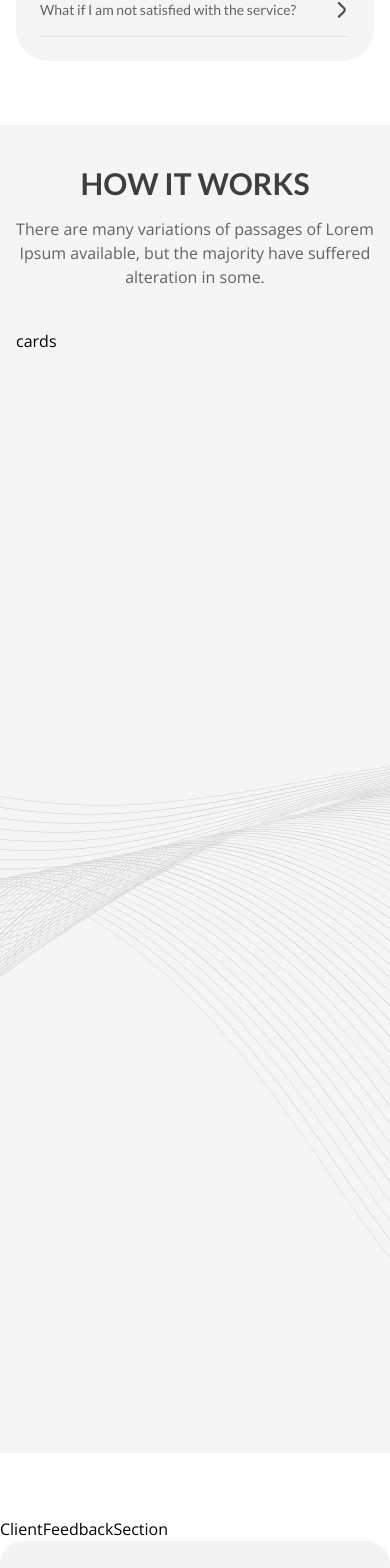
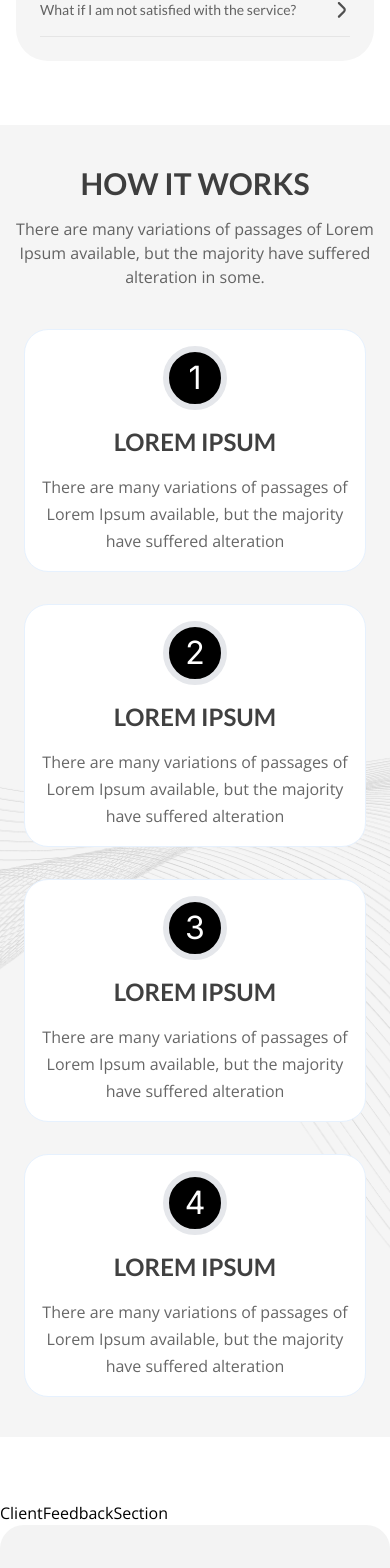
Before and after one commit to Biplob17h/AdhunikBD_NEXT, a Next.js app: page / in a window 390 px wide. Shown: the part 6619-8187 px from the top of the page. Built offline with nearby package versions, Linux system fonts and the light colour scheme.

Commit message:
refactor HowWorkSection layout; enhance step card design and responsiveness

```diff
--- a/src/components/screens/home/how-works.jsx
+++ b/src/components/screens/home/how-works.jsx
@@ -2,7 +2,7 @@ const HowWorkSection = () => {
   return (
     <section className="pb-16 xl:pb-32">
       <div className="how-works-bg py-10 xl:py-20">
-        <div className="container_fluid">
+        <div className="container mx-auto">
           <div className="heading mx-auto max-w-[855px] space-y-4 text-center">
             <h2 className="text-3xl font-bold uppercase text-black/75 md:text-5xl">
               How It Works
@@ -14,8 +14,68 @@ const HowWorkSection = () => {
             </p>
           </div>
 
-          {/* Dynamic categories */}
-          <div className="mt-10">cards</div>
+          {/* Step Cards */}
+          <div className="mx-auto mt-10 grid grid-cols-1 gap-8 px-6 md:grid-cols-2 md:px-8 lg:gap-x-20 lg:gap-y-0 xl:max-w-[1021px] xl:px-0">
+            {/* Step 1 */}
+            <div className="max-w-[426px] space-y-4 rounded-3xl border border-[#E6F1FE] bg-white p-4 text-center lg:p-8">
+              <div className="mx-auto flex h-16 w-16 items-center justify-center rounded-full border-[6px] bg-black font-inter text-[32px] leading-none text-white">
+                1
+              </div>
+              <h3 className="text-2xl font-semibold uppercase text-black/75">
+                Lorem Ipsum
+              </h3>
+              <p className="max-w-[340px] text-base font-light leading-[27px] text-black/60">
+                There are many variations of passages of Lorem Ipsum available,
+                but the majority have suffered alteration
+              </p>
+            </div>
+            <div className="hidden lg:block" />
+            <div className="hidden lg:block" />
+
+            {/* Step 2 */}
+            <div className="max-w-[426px] space-y-4 rounded-3xl border border-[#E6F1FE] bg-white p-4 text-center lg:relative lg:p-8 xl:-top-24 xl:left-10">
+              <div className="mx-auto flex h-16 w-16 items-center justify-center rounded-full border-[6px] bg-black font-inter text-[32px] leading-none text-white">
+                2
+              </div>
+              <h3 className="text-2xl font-semibold uppercase text-black/75">
+                Lorem Ipsum
+              </h3>
+              <p className="max-w-[340px] text-base font-light leading-[27px] text-black/60">
+                There are many variations of passages of Lorem Ipsum available,
+                but the majority have suffered alteration
+              </p>
+            </div>
+
+            {/* Step 3 */}
+            <div className="max-w-[426px] space-y-4 rounded-3xl border border-[#E6F1FE] bg-white p-4 text-center lg:relative lg:p-8 xl:-top-[72px] xl:left-20">
+              <div className="mx-auto flex h-16 w-16 items-center justify-center rounded-full border-[6px] bg-black font-inter text-[32px] leading-none text-white">
+                3
+              </div>
+              <h3 className="text-2xl font-semibold uppercase text-black/75">
+                Lorem Ipsum
+              </h3>
+              <p className="max-w-[340px] text-base font-light leading-[27px] text-black/60">
+                There are many variations of passages of Lorem Ipsum available,
+                but the majority have suffered alteration
+              </p>
+            </div>
+            <div className="hidden lg:block" />
+            <div className="hidden lg:block" />
+
+            {/* Step 4 */}
+            <div className="max-w-[426px] space-y-4 rounded-3xl border border-[#E6F1FE] bg-white p-4 text-center lg:p-8">
+              <div className="mx-auto flex h-16 w-16 items-center justify-center rounded-full border-[6px] bg-black font-inter text-[32px] leading-none text-white">
+                4
+              </div>
+              <h3 className="text-2xl font-semibold uppercase text-black/75">
+                Lorem Ipsum
+              </h3>
+              <p className="max-w-[340px] text-base font-light leading-[27px] text-black/60">
+                There are many variations of passages of Lorem Ipsum available,
+                but the majority have suffered alteration
+              </p>
+            </div>
+          </div>
         </div>
       </div>
     </section>
--- a/src/styles/globals.css
+++ b/src/styles/globals.css
@@ -49,7 +49,7 @@ h6 {
   background-size: cover;
   background-position: center;
   background-repeat: no-repeat;
-  @apply h-full min-h-[1328px] w-full bg-secondary;
+  @apply h-full w-full bg-secondary lg:min-h-[1328px];
 }
 
 .bg-categories-hover:hover,
```
